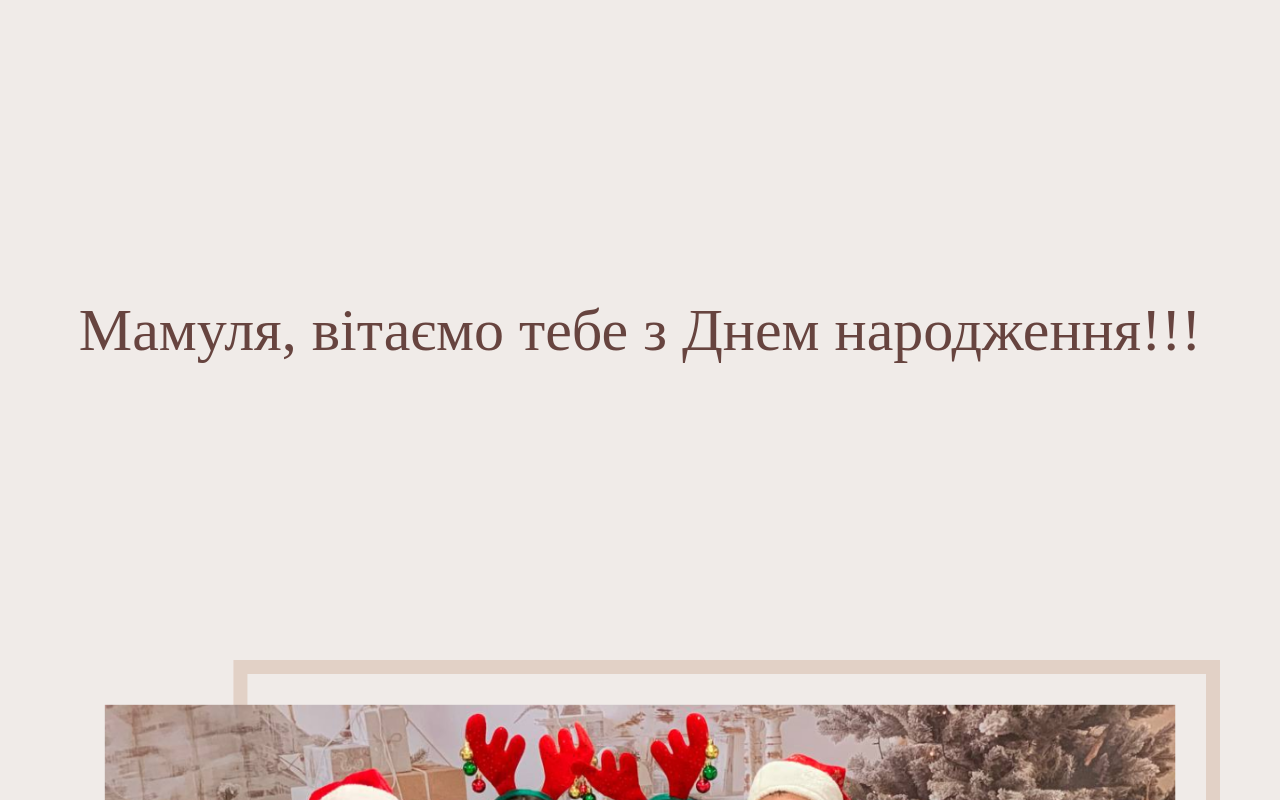
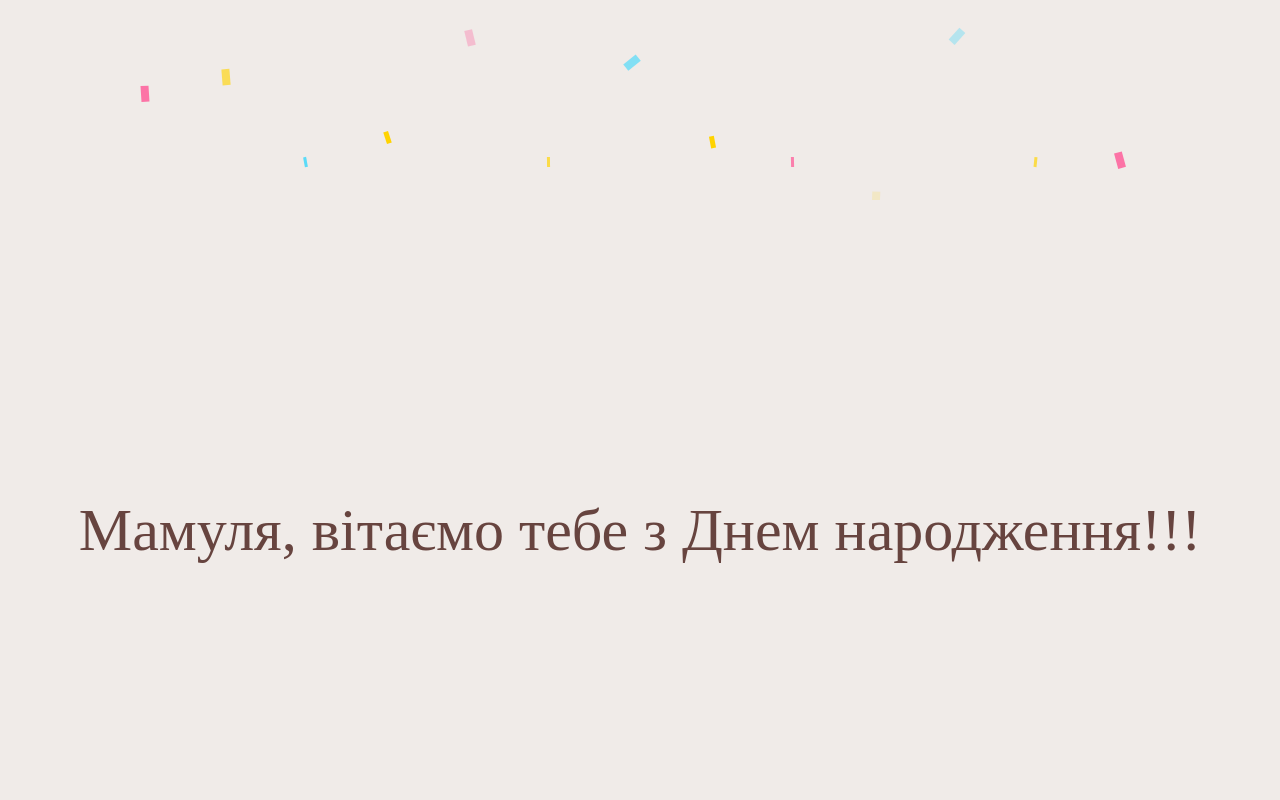
Before and after one commit to ivan-hryshko/family, a Vue app: page / in a window 1280 px wide. Shown: the top 800 px of the page. Built offline with nearby package versions, Linux system fonts and the light colour scheme; a web font is replaced by a local one.

Commit message:
added confetti

```diff
--- a/package.json
+++ b/package.json
@@ -21,6 +21,8 @@
     "@vue/cli-service": "~5.0.0",
     "eslint": "^7.32.0",
     "eslint-plugin-vue": "^8.0.3",
+    "node-sass": "^8.0.0",
+    "sass-loader": "^13.2.0",
     "vue-template-compiler": "^2.6.14"
   }
 }
--- a/src/App.vue
+++ b/src/App.vue
@@ -1,5 +1,22 @@
 <template>
   <div id="app">
+    <div class="confetti-wrapped">
+      <div class="confetti">
+        <div class="confetti-piece"></div>
+        <div class="confetti-piece"></div>
+        <div class="confetti-piece"></div>
+        <div class="confetti-piece"></div>
+        <div class="confetti-piece"></div>
+        <div class="confetti-piece"></div>
+        <div class="confetti-piece"></div>
+        <div class="confetti-piece"></div>
+        <div class="confetti-piece"></div>
+        <div class="confetti-piece"></div>
+        <div class="confetti-piece"></div>
+        <div class="confetti-piece"></div>
+        <div class="confetti-piece"></div>
+      </div>
+    </div>
     <p>
       Мамуля, вітаємо тебе з Днем народження!!!
     </p>
@@ -61,7 +78,7 @@ export default {
 }
 </script>
 
-<style>
+<style lang="scss">
 @import './assets/styles/reset.css';
 
 * {
@@ -141,6 +158,101 @@ svg path {
 
 }
 
+$yellow: #ffd300;
+$blue: #17d3ff;
+$pink: #ff4e91;
+
+$duration: 1000;
+
+@function randomNum($min, $max) {
+  $rand: random();
+  $randomNum: $min + floor($rand * (($max - $min) + 1));
+
+  @return $randomNum;
+}
+
+.icon {
+  font-size: 32px;
+  font-weight: bold;
+  letter-spacing: 32px;
+  position: relative;
+}
+
+.confetti-wrapped {
+  position: sticky;
+  top: 0;
+  z-index: 100;
+}
+
+.confetti {
+  display: flex;
+  justify-content: center;
+  align-items: center;
+  width: 100%;
+  height: 200px;
+  overflow: hidden;
+  position: relative;
+}
+
+.confetti-piece {
+  position: absolute;
+  width: 8px;
+  height: 16px;
+  background: $yellow;
+  top: 0;
+  opacity: 0;
+
+  @for $i from 1 through 13 {
+    &:nth-child(#{$i}) {
+      left: $i * 7%;
+      transform: rotate(#{randomNum(-80, 80)}deg);
+      animation: makeItRain $duration * 1ms infinite ease-out;
+      animation-delay: #{randomNum(0, $duration * 0.5)}ms;
+      animation-duration: #{randomNum($duration * 0.7, $duration * 1.2)}ms;
+    }
+  }
+
+  &:nth-child(odd) {
+    background: $blue;
+  }
+
+  &:nth-child(even) {
+    z-index: 10;
+  }
+
+  &:nth-child(4n) {
+    width: 5px;
+    height: 12px;
+    animation-duration: $duration * 2ms;
+  }
+
+  &:nth-child(3n) {
+    width: 3px;
+    height: 10px;
+    animation-duration: $duration * 2.5ms;
+    animation-delay: $duration * 1ms;
+  }
+
+  &:nth-child(4n-7) {
+    background: $pink;
+  }
+}
+
+@keyframes makeItRain {
+  from {
+    opacity: 0;
+  }
+
+  50% {
+    opacity: 1;
+  }
+
+  to {
+    transform: translateY(200px);
+  }
+}
+
+
 
 @keyframes hear-beat {
   0% {
```
Also changed, not shown: 1 other file (tests, documents, lock files or other folders).
